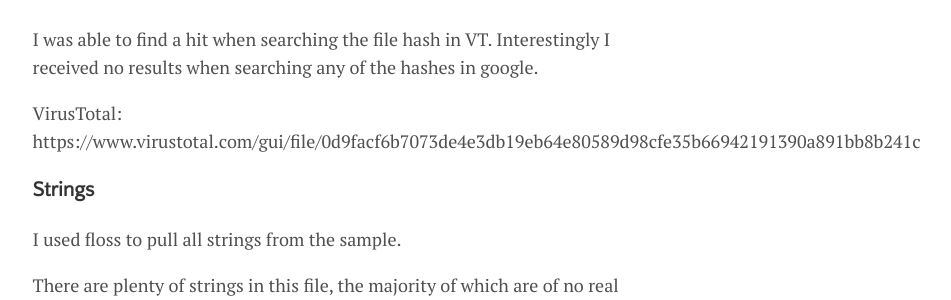
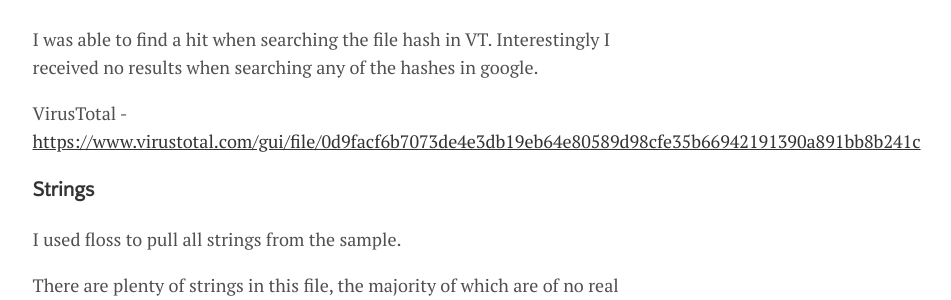
Before and after one commit to seizethecheese/seizethecheese.github.io, a Jekyll site: the page built from _posts/2022-01-21-post.md, in a window 1280 px wide. Shown: the part 734-1034 px from the top of the page, without its empty margins (300-1251 px from the left). Built offline with Jekyll 4.4.1, drawn with Linux system fonts in a browser that asks for light colours; some web fonts are replaced; part of the change alters nothing that is shown.

Commit message:
link fix

```diff
--- a/_posts/2022-01-21-post.md
+++ b/_posts/2022-01-21-post.md
@@ -22,7 +22,7 @@ SHA256	32c1aa1f6464765a5dbb13e4147103c24aa5dc28
 ### VirusTotal
 I was able to find a hit when searching the file hash in VT. Interestingly I received no results when searching any of the hashes in google.
 
-VirusTotal: https://www.virustotal.com/gui/file/0d9facf6b7073de4e3db19eb64e80589d98cfe35b66942191390a891bb8b241c
+VirusTotal -  [https://www.virustotal.com/gui/file/0d9facf6b7073de4e3db19eb64e80589d98cfe35b66942191390a891bb8b241c](https://www.virustotal.com/gui/file/0d9facf6b7073de4e3db19eb64e80589d98cfe35b66942191390a891bb8b241c)
 
 ### Strings
 I used floss to pull all strings from the sample.
```
